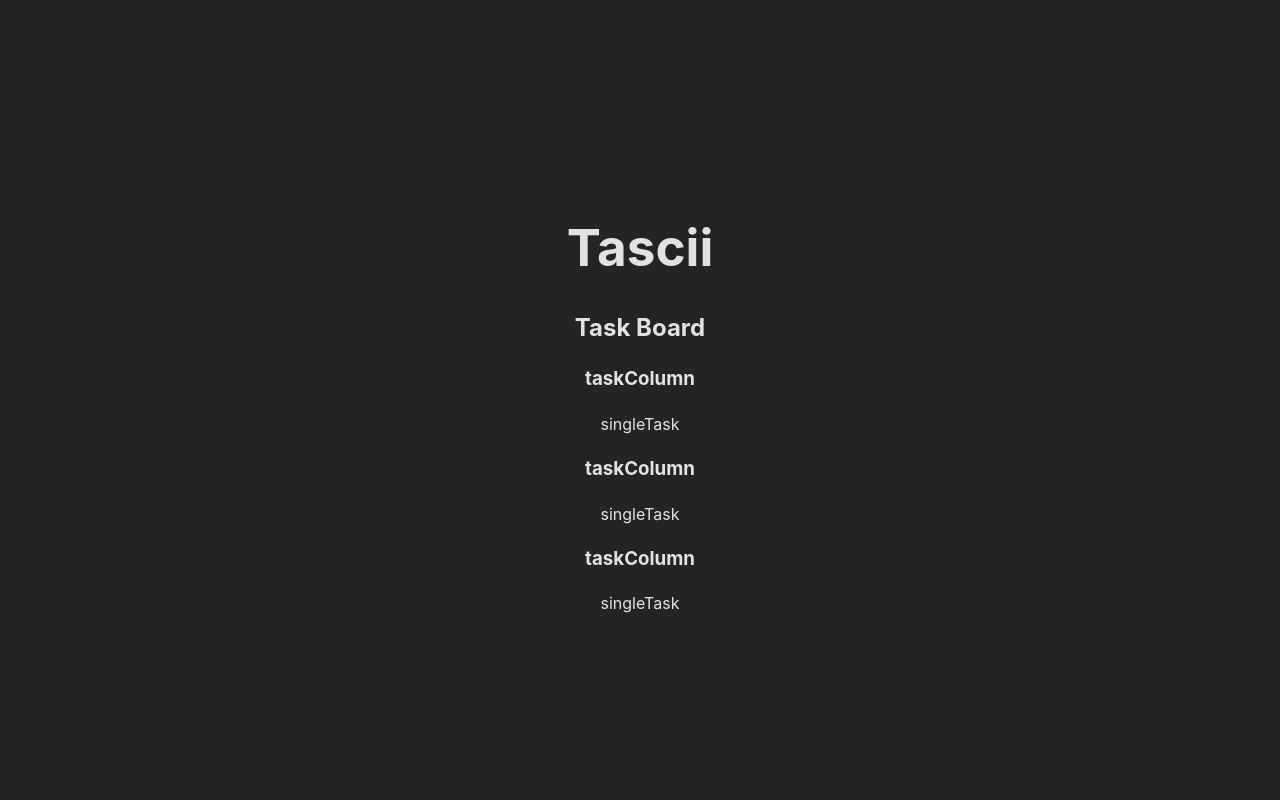
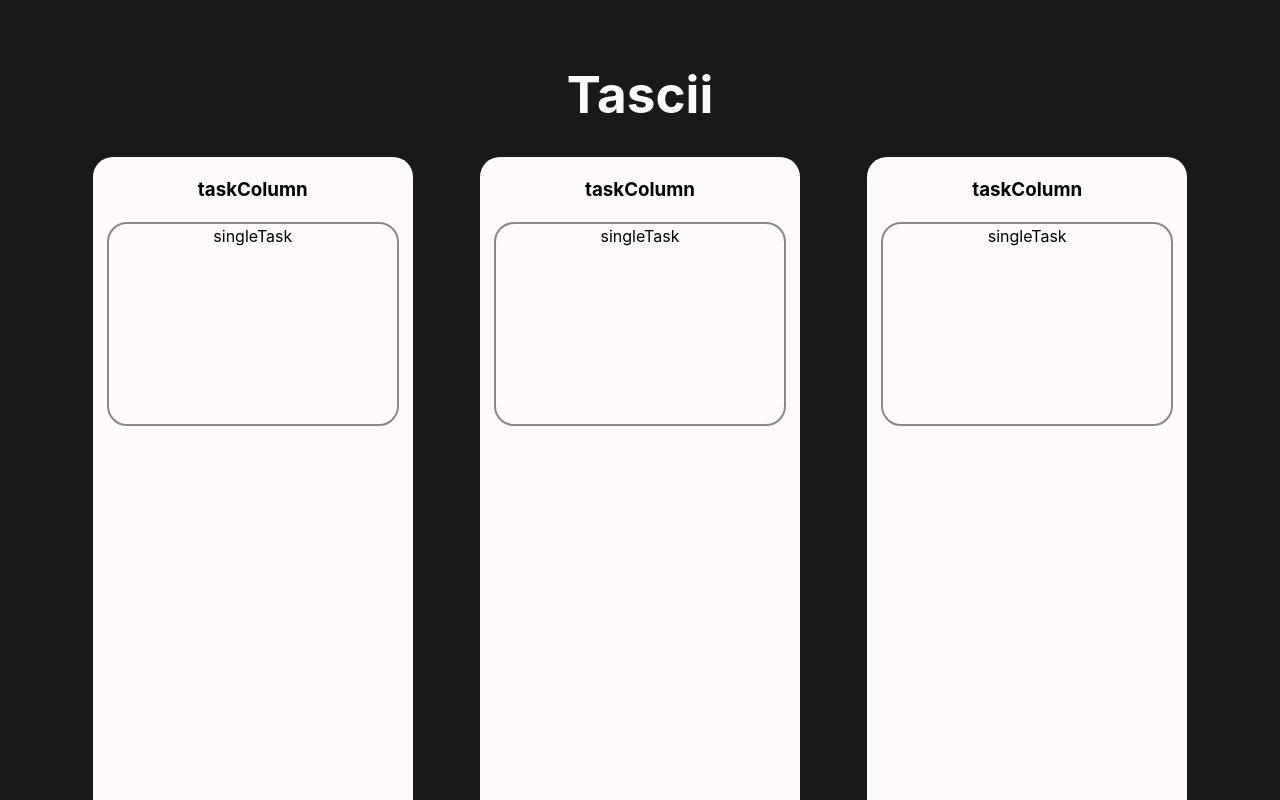
Before and after one commit to chart10/Tascii, a React (Vite) app in the folder frontend/: page / in a window 1280 px wide. Shown: the top 800 px of the page. Built offline with nearby package versions, Linux system fonts and the light colour scheme.

Commit message:
Add basic CSS styles to task components

```diff
--- a/frontend/src/App.css
+++ b/frontend/src/App.css
@@ -1,5 +1,7 @@
 #root {
+  width: 100vw;
   max-width: 1280px;
+
   margin: 0 auto;
   padding: 2rem;
   text-align: center;
--- a/frontend/src/components/singleTask/singleTask.css
+++ b/frontend/src/components/singleTask/singleTask.css
@@ -0,0 +1,7 @@
+.single-task {
+  width: 90%;
+  height: 200px;
+  margin: 0 auto;
+  border: 2px solid rgb(25, 25, 25, 0.5);
+  border-radius: 20px;
+}
--- a/frontend/src/components/singleTask/singleTask.tsx
+++ b/frontend/src/components/singleTask/singleTask.tsx
@@ -1,3 +1,5 @@
+import './singleTask.css';
+
 const singleTask = () => {
   return <div className='single-task'>singleTask</div>;
 };
--- a/frontend/src/components/taskColumn/taskColumn.css
+++ b/frontend/src/components/taskColumn/taskColumn.css
@@ -0,0 +1,7 @@
+.task-column {
+  background: snow;
+  color: black;
+  width: 25vw;
+  height: 200vh;
+  border-radius: 20px;
+}
--- a/frontend/src/components/taskColumn/taskColumn.tsx
+++ b/frontend/src/components/taskColumn/taskColumn.tsx
@@ -1,4 +1,5 @@
 import SingleTask from '../singleTask/singleTask';
+import './taskColumn.css';
 
 const taskColumn = () => {
   return (
--- a/frontend/src/index.css
+++ b/frontend/src/index.css
@@ -3,14 +3,15 @@
   line-height: 1.5;
   font-weight: 400;
 
-  color: rgba(255, 255, 255, 0.87);
-  background-color: #242424;
+  color: snow;
+  background-color: #191919;
 }
 
 body {
   margin: 0;
   display: flex;
   place-items: center;
+  width: 100vw;
   min-width: 320px;
   min-height: 100vh;
 }
--- a/frontend/src/pages/taskBoard/taskBoard.css
+++ b/frontend/src/pages/taskBoard/taskBoard.css
@@ -0,0 +1,7 @@
+.task-board {
+  width: 90%;
+  margin: 0 auto;
+  display: flex;
+  flex-direction: row;
+  justify-content: space-between;
+}
--- a/frontend/src/pages/taskBoard/taskBoard.tsx
+++ b/frontend/src/pages/taskBoard/taskBoard.tsx
@@ -1,9 +1,9 @@
 import TaskColumn from '../../components/taskColumn/taskColumn';
+import './taskBoard.css';
 
 const taskBoard = () => {
   return (
-    <div className='page'>
-      <h2>Task Board</h2>
+    <div className='task-board'>
       <TaskColumn />
       <TaskColumn />
       <TaskColumn />
```
